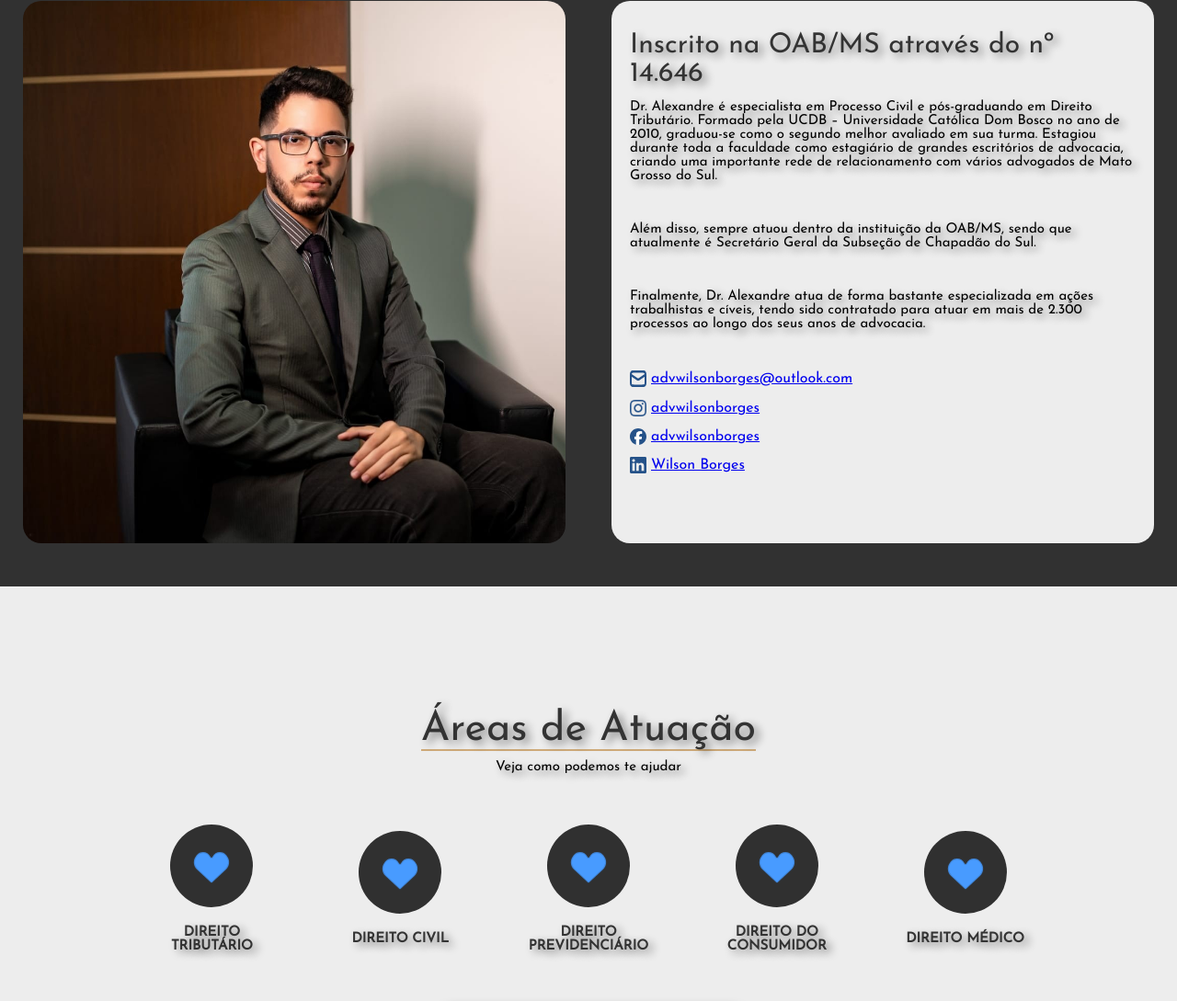
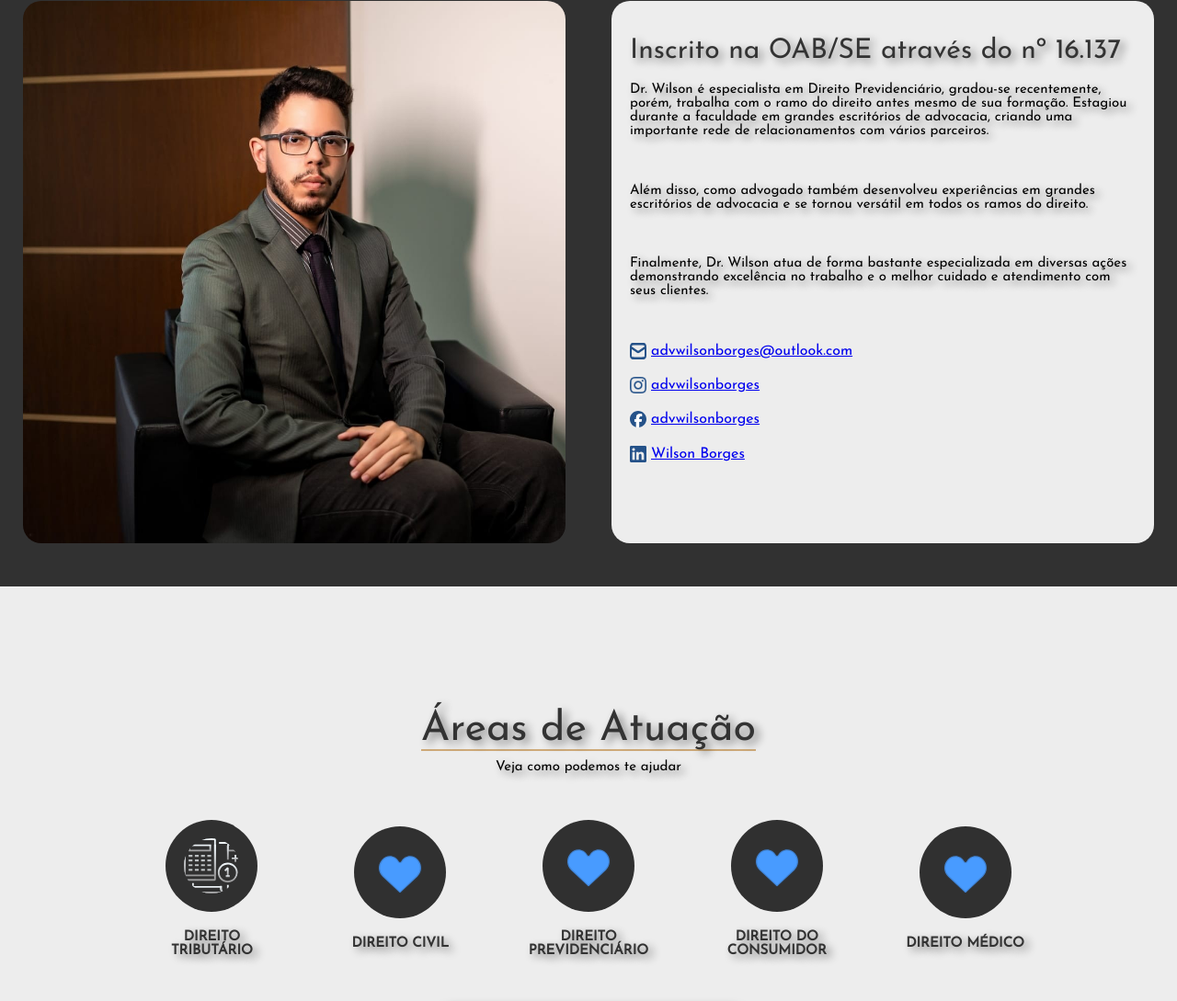
Before and after one commit to lucasfasael/WilsonBorgesAdvSite, a plain HTML site: page index.html in a window 1280 px wide. Shown: the part 1222-2311 px from the top of the page at 92% size. Drawn offline with Linux system fonts and the light colour scheme.

Commit message:
icone prateado

```diff
--- a/index.css
+++ b/index.css
@@ -651,9 +651,9 @@ button img {
 }
 
 .container2 img {
-    width: 50px;
-    height: 50px;
-    border-radius: 50%;
+    width: 60px;
+    height: 60px;
+    border-radius: 50px;
     margin-bottom: 10px;
     background-color: #303030;
     padding: 20px;
--- a/index.html
+++ b/index.html
@@ -144,21 +144,20 @@
             <div  class="sobre-container2">
 
                 <div  class="card">
-                    <h3>Inscrito na OAB/MS através do nº 14.646</h3>
-                    <p >Dr. Alexandre é especialista em Processo Civil e pós-graduando em Direito Tributário. Formado
-                        pela UCDB – Universidade Católica Dom Bosco no ano de 2010, graduou-se como o segundo melhor
-                        avaliado em sua turma. Estagiou durante toda a faculdade como estagiário de grandes escritórios
-                        de advocacia, criando uma importante rede de relacionamento com vários advogados de Mato Grosso
-                        do Sul.
+                    <h3>Inscrito na OAB/SE através do nº 16.137</h3>
+                    <p >Dr. Wilson é especialista em Direito Previdenciário, gradou-se recentemente, porém, trabalha com o ramo do direito antes mesmo de sua formação. Estagiou durante a faculdade em grandes escritórios de advocacia, criando uma importante rede de relacionamentos com vários parceiros.
+
+
+
+
+
                     </p>
                     <p>
-                        Além disso, sempre atuou dentro da instituição da OAB/MS, sendo que atualmente é Secretário
-                        Geral da Subseção de Chapadão do Sul.
+                        Além disso, como advogado também desenvolveu experiências em grandes escritórios de advocacia e se tornou versátil em todos os ramos do direito.
                     </p>
 
                     <p>
-                        Finalmente, Dr. Alexandre atua de forma bastante especializada em ações trabalhistas e cíveis,
-                        tendo sido contratado para atuar em mais de 2.300 processos ao longo dos seus anos de advocacia.
+                        Finalmente, Dr. Wilson atua de forma bastante especializada em diversas ações demonstrando excelência no trabalho e o melhor cuidado e atendimento com seus clientes.
                     </p>
 
                     <div class="redes">
@@ -201,7 +200,7 @@
         <p>Veja como podemos te ajudar</p>
         <div class="direitos-container">
             <div class="container2 animate-once">
-                <img src="./Favorite_duotone.svg" alt="imagem">
+                <img src="./tributario_icon 3.svg" alt="imagem">
                 <p>DIREITO TRIBUTÁRIO</p>
 
             </div>
```
Also changed, not shown: tributario_icon 3.svg (added), tributario_icon.svg (added).
